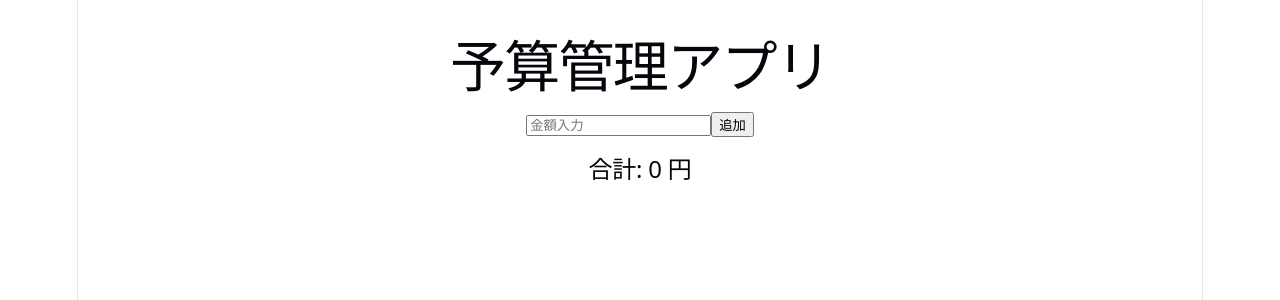
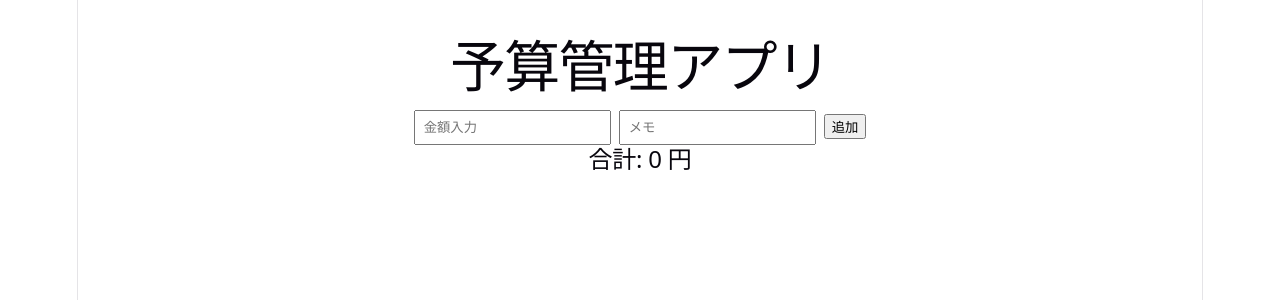
Before and after one commit to yaodajintian-crypto/budget-wallet, a React (Vite) app: page / in a window 1280 px wide. Shown: the top 300 px of the page. Built offline with nearby package versions, Linux system fonts and the light colour scheme.

Commit message:
add data save and delete feature

```diff
--- a/src/App.jsx
+++ b/src/App.jsx
@@ -1,19 +1,44 @@
-import { useState } from "react";
+import { useEffect, useMemo, useState } from "react";
 
 export default function App() {
   const [money, setMoney] = useState("");
-  const [list, setList] = useState([]);
+  const [memo, setMemo] = useState("");
+  const [items, setItems] = useState(() => {
+    const saved = localStorage.getItem("budget-items");
+    return saved ? JSON.parse(saved) : [];
+  });
 
-  const addMoney = () => {
-    if (money === "") return;
-    setList([...list, money]);
+  useEffect(() => {
+    localStorage.setItem("budget-items", JSON.stringify(items));
+  }, [items]);
+
+  const total = useMemo(() => {
+    return items.reduce((sum, item) => sum + item.amount, 0);
+  }, [items]);
+
+  const addItem = () => {
+    const amount = Number(money);
+
+    if (!amount || amount <= 0) return;
+
+    const newItem = {
+      id: Date.now(),
+      amount,
+      memo: memo || "メモなし",
+      date: new Date().toLocaleDateString("ja-JP"),
+    };
+
+    setItems([newItem, ...items]);
     setMoney("");
+    setMemo("");
   };
 
-  const total = list.reduce((sum, item) => sum + Number(item), 0);
+  const deleteItem = (id) => {
+    setItems(items.filter((item) => item.id !== id));
+  };
 
   return (
-    <div style={{ padding: 20 }}>
+    <div style={{ padding: 20, maxWidth: 480, margin: "0 auto" }}>
       <h1>予算管理アプリ</h1>
 
       <input
@@ -21,17 +46,33 @@ export default function App() {
         value={money}
         onChange={(e) => setMoney(e.target.value)}
         placeholder="金額入力"
+        style={{ padding: 8, marginRight: 8 }}
       />
 
-      <button onClick={addMoney}>追加</button>
+      <input
+        value={memo}
+        onChange={(e) => setMemo(e.target.value)}
+        placeholder="メモ"
+        style={{ padding: 8, marginRight: 8 }}
+      />
+
+      <button onClick={addItem}>追加</button>
+
+      <h2>合計: {total} 円</h2>
 
       <ul>
-        {list.map((item, index) => (
-          <li key={index}>{item} 円</li>
+        {items.map((item) => (
+          <li key={item.id} style={{ marginBottom: 8 }}>
+            {item.date}：{item.memo} - {item.amount}円
+            <button
+              onClick={() => deleteItem(item.id)}
+              style={{ marginLeft: 8 }}
+            >
+              削除
+            </button>
+          </li>
         ))}
       </ul>
-
-      <h2>合計: {total} 円</h2>
     </div>
   );
 }
```
